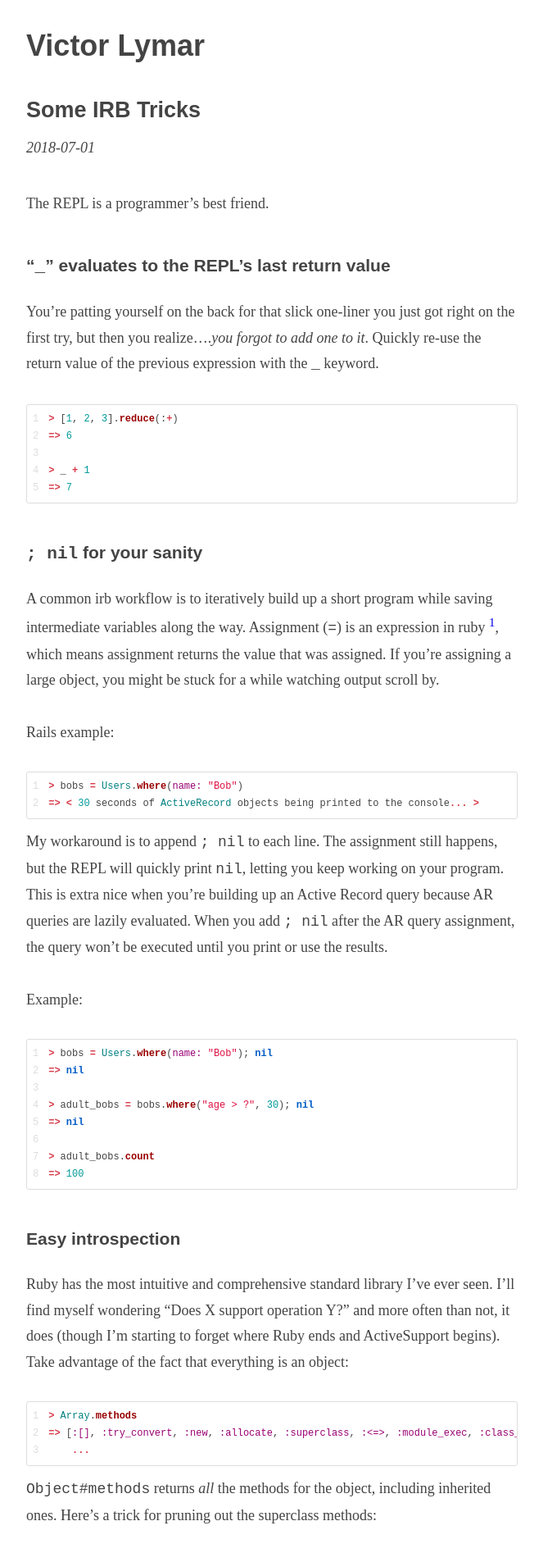
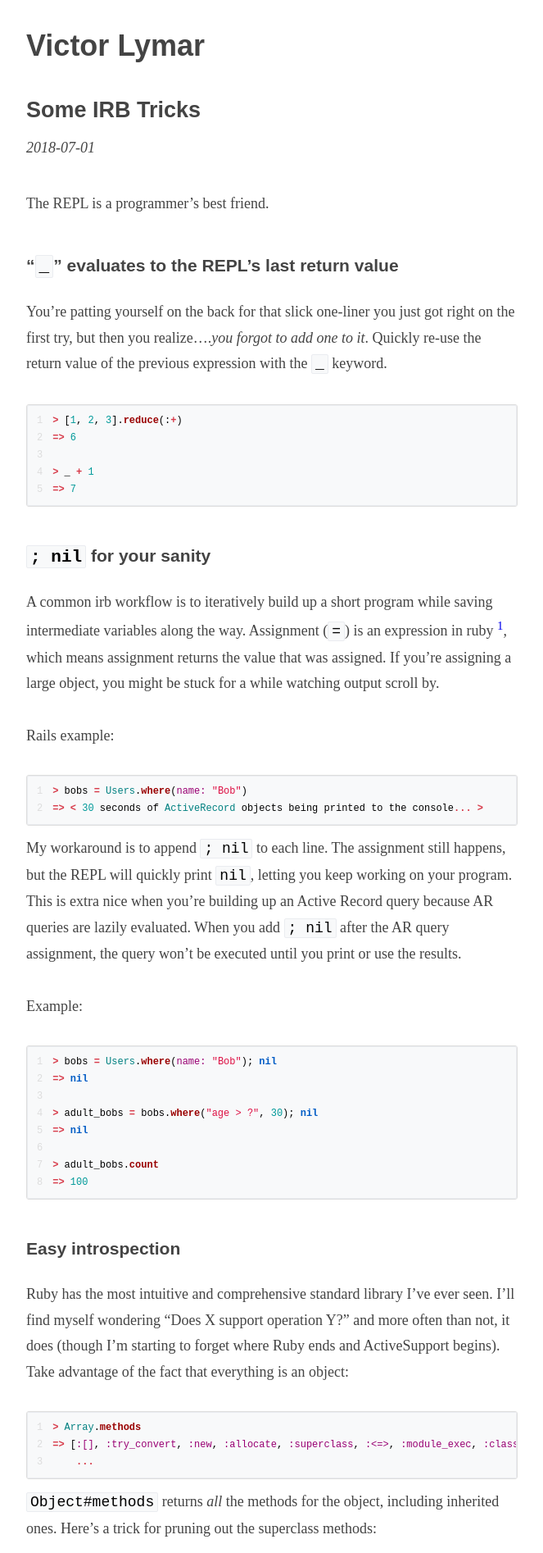
Before and after one commit to vlymar/vlymar.github.io, a Jekyll site: the page built from _posts/2018-07-01-some-irb-tricks.md, in a window 1280 px wide. Shown: the top 1894 px of the page at 82% size, without its empty margins (308-971 px from the left). Built offline with Jekyll 4.4.1, drawn with Linux system fonts in a browser that asks for light colours.

Commit message:
Implement inline code blocks

```diff
--- a/_config.yml
+++ b/_config.yml
@@ -22,7 +22,6 @@ kramdown:
     css_class: 'highlight'
     #line_numbers: true # bad idea, spans don't need linenos and would inherit this option
     span:
-      disable: true
       # line_numbers: false
     block:
       line_numbers: true
--- a/css/syntax.scss
+++ b/css/syntax.scss
@@ -1,6 +1,14 @@
 ---
 ---
 // Style modeled with love after github embeds
+
+code {
+  color: #000;
+  background-color: #f8f9fa;
+  border: 1px solid #eaecf0;
+  border-radius: 2px;
+  padding: 1px 4px;
+}
 
 pre.highlight {
   border: 1px solid #ddd;
```
